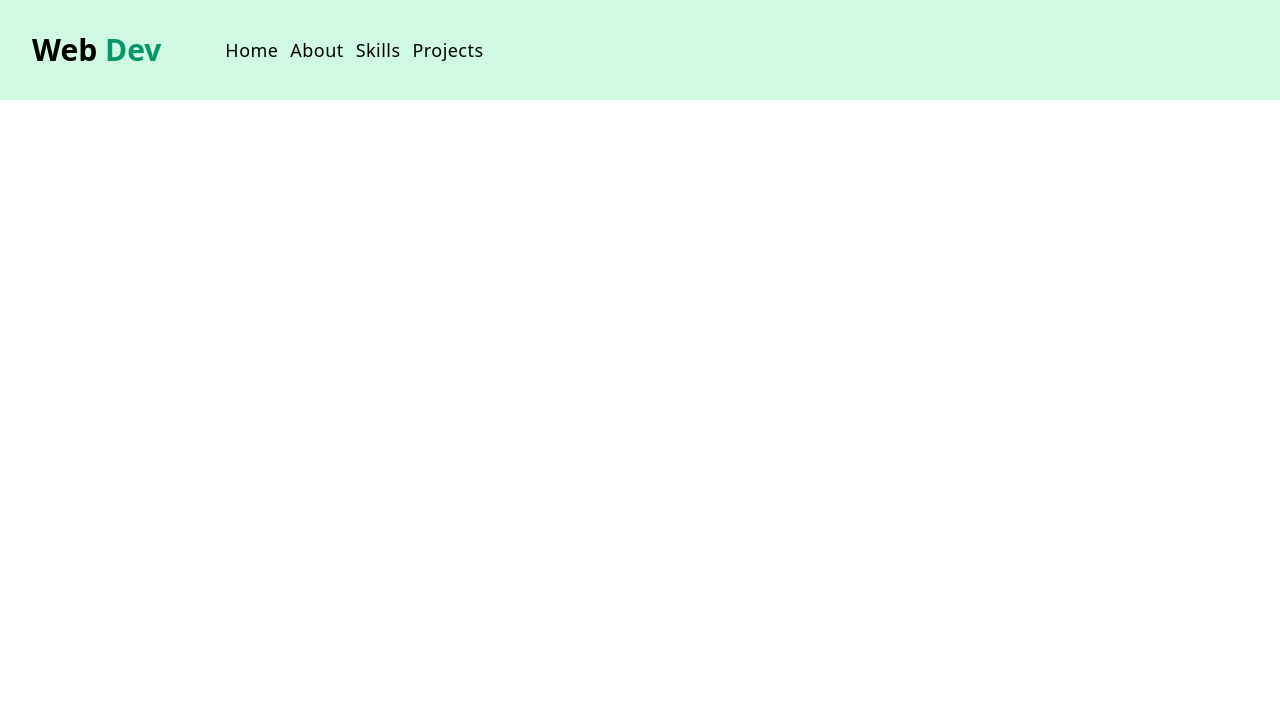
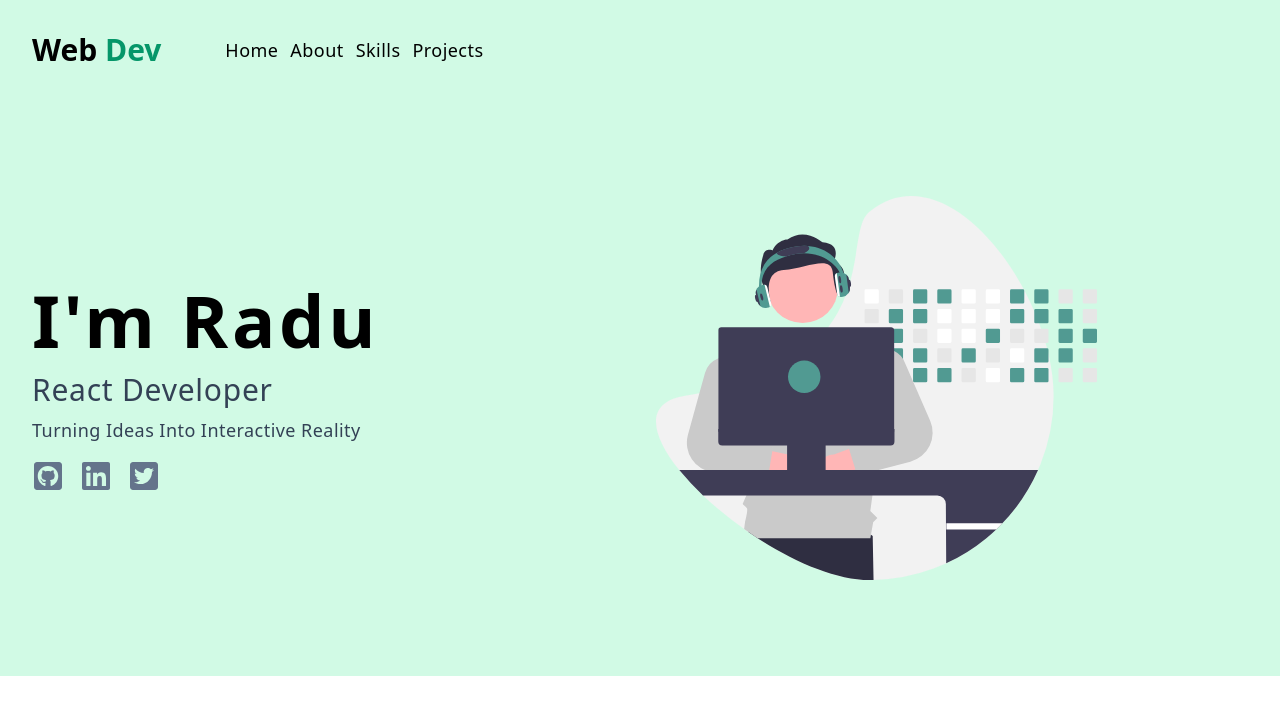
Before and after one commit to radu-bordea/React-ITPortfolio, a React (Vite) app: page / in a window 1280 px wide. Shown: the top 714 px of the page. Built offline with nearby package versions, Linux system fonts and the light colour scheme.

Commit message:
create Hero component

```diff
--- a/src/App.jsx
+++ b/src/App.jsx
@@ -1,10 +1,12 @@
 import React from "react";
 import Navbar from "./components/Navbar";
+import Hero from "./components/Hero";
 
 const App = () => {
   return (
     <div>
       <Navbar />
+      <Hero/>
     </div>
   );
 };
--- /dev/null
+++ b/src/components/Hero.jsx
@@ -0,0 +1,49 @@
+import heroImg from "../assets/hero.svg";
+import { FaGithubSquare, FaLinkedin, FaTwitterSquare } from "react-icons/fa";
+
+// Hero component definition
+const Hero = () => {
+  return (
+    // Outer container with background color and padding
+    <div className="bg-emerald-100 py-24">
+      {/* Inner grid container for layout */}
+      <div className="align-element grid md:grid-cols-2 items-center gap-8">
+        {/* Text content section */}
+        <article>
+          {/* Heading */}
+          <h1 className="text-7xl font-bold tracking-wider">I'm Radu</h1>
+          {/* Subheading */}
+          <p className="mt-4 text-3xl text-slate-700 capitalize tracking-wide">
+            React Developer
+          </p>
+          {/* Description */}
+          <p className="mt-2 text-lg text-slate-700 capitalize tracking-wide">
+            turning ideas into interactive reality
+          </p>
+          {/* Social media icons */}
+          <div className="flex gap-x-4 mt-4">
+            {/* GitHub icon */}
+            <a href="#">
+              <FaGithubSquare className="h-8 w-8 text-slate-500 hover:text-black duration-300" />
+            </a>
+            {/* LinkedIn icon */}
+            <a href="#">
+              <FaLinkedin className="h-8 w-8 text-slate-500 hover:text-black duration-300" />
+            </a>
+            {/* Twitter icon */}
+            <a href="#">
+              <FaTwitterSquare className="h-8 w-8 text-slate-500 hover:text-black duration-300" />
+            </a>
+          </div>
+        </article>
+        {/* Image section (hidden on small screens) */}
+        <article className="hidden md:block">
+          <img src={heroImg} className="h-80 lg:h-96" />
+        </article>
+      </div>
+    </div>
+  );
+};
+
+
+export default Hero;
--- a/src/components/Navbar.jsx
+++ b/src/components/Navbar.jsx
@@ -1,18 +1,29 @@
 import React from "react";
 import { links } from "../data";
 
+// Navbar component definition
 const Navbar = () => {
   return (
+    // Outer container with background color
     <div className="bg-emerald-100">
-      <div className="mx-auto max-w-7xl px-8 py-4 flex flex-col sm:flex-row sm:gap-x-16 sm:items-center sm:py-8">
+      {/* Inner container for layout and styling */}
+      <div className="align-element py-4 flex flex-col sm:flex-row sm:gap-x-16 sm:items-center sm:py-8">
+        {/* Logo or heading */}
         <h2 className="text-3xl font-bold">
           Web <span className="text-emerald-600">Dev</span>
         </h2>
+        {/* Navigation links */}
         <div className="flex gap-x-3">
+          {/* Mapping through links array to generate each link */}
           {links.map((link) => {
-            const { id, href, text } = link;
+            const { id, href, text } = link; // Destructure properties from link object
             return (
-              <a id={id} href={href} className="capitalize text-lg tracking-wide hover:text-emerald-600 duration-300">
+              // Anchor tag for each link
+              <a
+                id={id}
+                href={href}
+                className="capitalize text-lg tracking-wide hover:text-emerald-600 duration-300"
+              >
                 {text}
               </a>
             );
--- a/src/index.css
+++ b/src/index.css
@@ -1,3 +1,9 @@
 @tailwind base;
 @tailwind components;
 @tailwind utilities;
+
+@layer components {
+    .align-element {
+        @apply mx-auto max-w-7xl px-8
+    }
+}
```
Also changed, not shown: src/assets/hero.svg.
